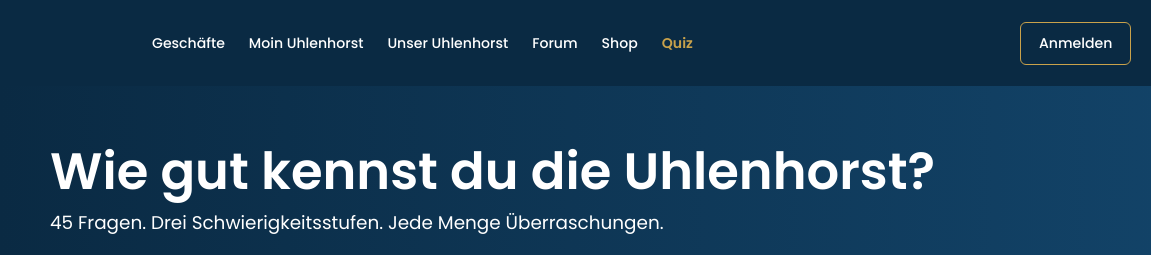
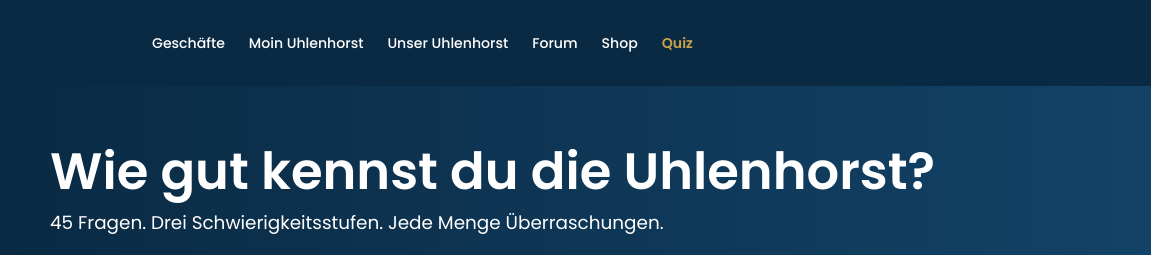
Before and after one commit to Uhlenhorst/uhlenhorst-frontend, a plain HTML site: page auf-der-uhlenhorst-quiz.html in a window 1280 px wide. Shown: the top 255 px of the page, 0-1151 px from the left. Drawn offline with Linux system fonts and the light colour scheme.

Commit message:
Remove login button from auth area
Removed login button from the quiz page.

```diff
--- a/auf-der-uhlenhorst-quiz.html
+++ b/auf-der-uhlenhorst-quiz.html
@@ -272,9 +272,7 @@
       <a href="auf-der-uhlenhorst-quiz.html" class="active">Quiz</a>
     </nav>
 
-    <div class="auth-area">
-      <a class="btn btn-gold" href="auf-der-uhlenhorst-login.html">Anmelden</a>
-    </div>
+
 <a href="auf-der-uhlenhorst-home.html" class="logo">
       <img src="logo-schwan-weiss.png" alt="Auf der Uhlenhorst">
     </a>
```
